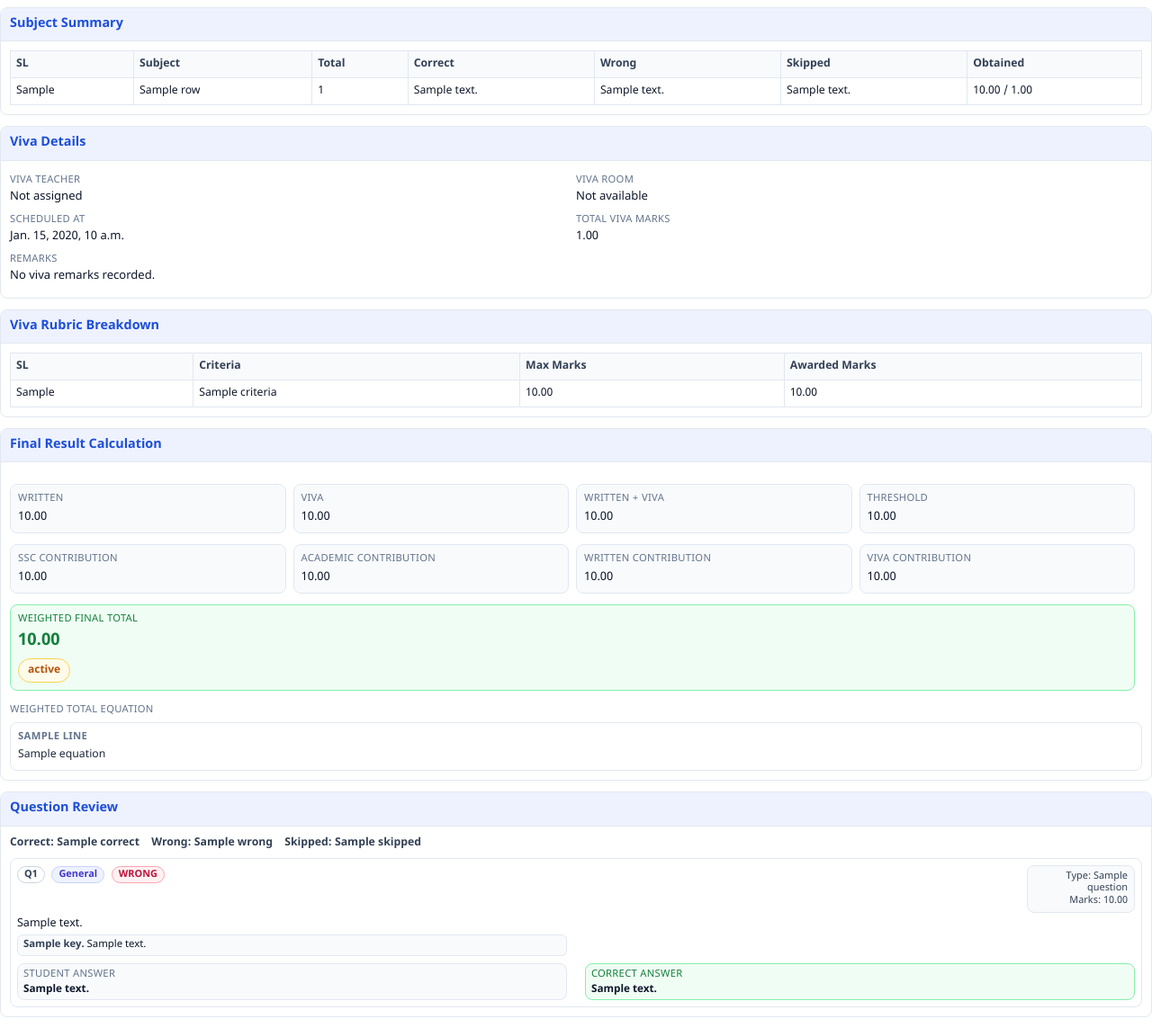
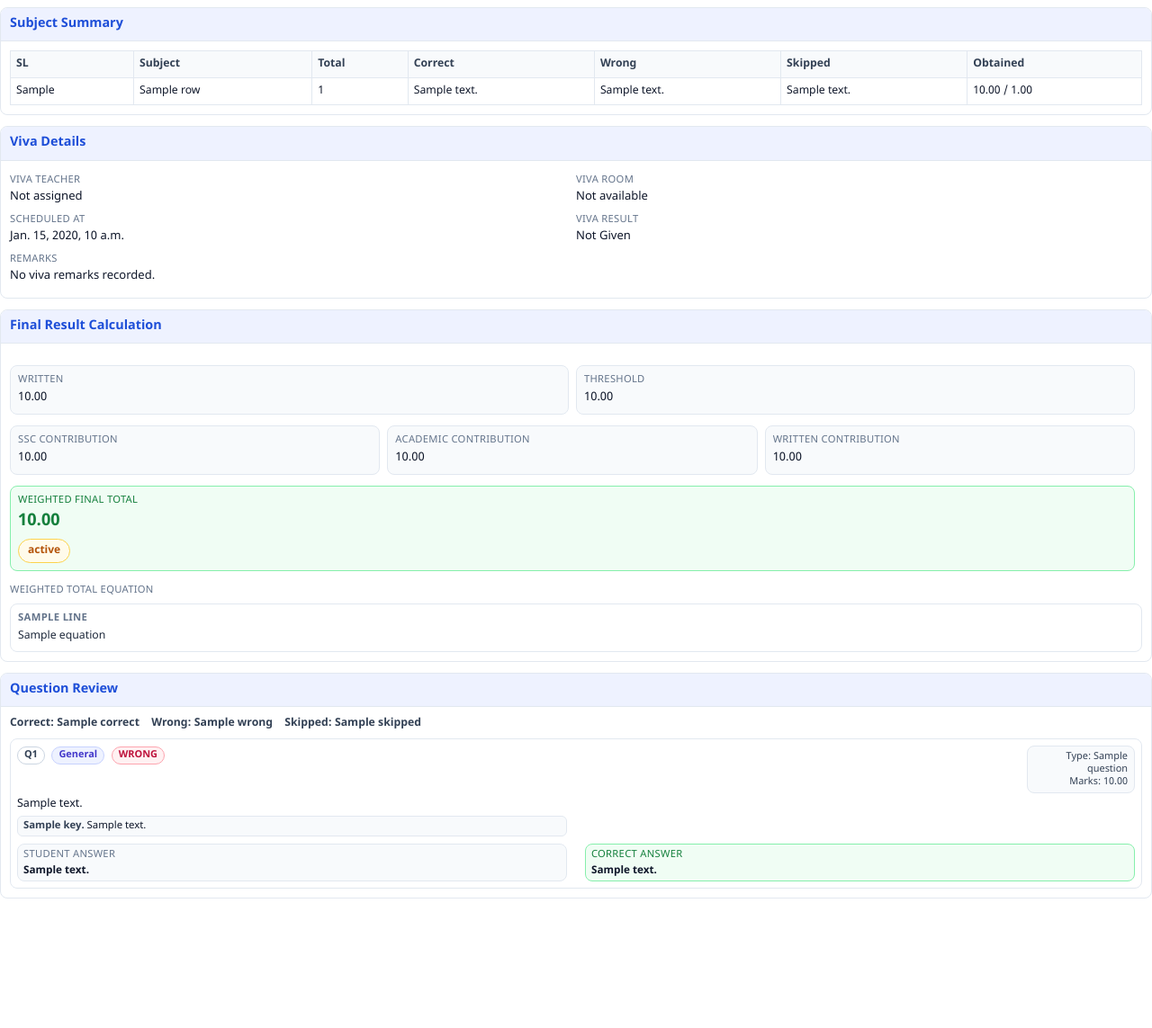
Before and after one commit to Re1354/ams-backend, a Django app: template amsapp/mainapp/templates/admission/student_report_pdf.html in a window 1280 px wide. Shown: the part 805-1948 px from the top of the page at 90% size. After the commit the page ends 1804 px from the top, so only its background shows below. Run offline with Django 5.2, Linux system fonts and the light colour scheme; the template is opened without the code that fills it: most values are stand-ins (such as "Sample title", 1, 10 or a date in 2020); grey boxes marked "Sample" are stand-in pictures; parts of the project's set-up code (start-up, migrations or seed data) failed here and were passed over; some libraries are stand-ins or nearby versions; some web fonts are replaced.

Commit message:
fixed viva number issues

```diff
--- a/amsapp/mainapp/templates/admission/student_report_pdf.html
+++ b/amsapp/mainapp/templates/admission/student_report_pdf.html
@@ -697,8 +697,8 @@
               <div class="value">{{ report.viva.scheduled_at|default:"Not available" }}</div>
             </div>
             <div class="info-cell">
-              <div class="label">Total Viva Marks</div>
-              <div class="value">{{ report.viva.total_marks|floatformat:2 }}</div>
+              <div class="label">Viva Result</div>
+              <div class="value">{% if report.final_result.viva_given %}Given{% else %}Not Given{% endif %}</div>
             </div>
           </div>
           <div class="info-row">
@@ -713,36 +713,6 @@
     </section>
 
     <section class="section">
-      <h2 class="section-title">Viva Rubric Breakdown</h2>
-      <div class="section-body">
-        {% if report.viva.rubric_rows %}
-          <table>
-            <thead>
-              <tr>
-                <th>SL</th>
-                <th>Criteria</th>
-                <th>Max Marks</th>
-                <th>Awarded Marks</th>
-              </tr>
-            </thead>
-            <tbody>
-              {% for row in report.viva.rubric_rows %}
-                <tr>
-                  <td>{{ row.sl }}</td>
-                  <td>{{ row.criteria }}</td>
-                  <td>{{ row.max_marks|floatformat:2 }}</td>
-                  <td>{{ row.awarded_marks|floatformat:2 }}</td>
-                </tr>
-              {% endfor %}
-            </tbody>
-          </table>
-        {% else %}
-          <p class="value">No viva rubric data recorded for this student.</p>
-        {% endif %}
-      </div>
-    </section>
-
-    <section class="section">
       <h2 class="section-title">Final Result Calculation</h2>
       <div class="section-body">
         <div class="summary-boxes">
@@ -751,18 +721,6 @@
               <div class="summary-card">
                 <div class="label">Written</div>
                 <div class="value">{{ report.final_result.written_marks|floatformat:2 }}</div>
-              </div>
-            </div>
-            <div class="summary-item">
-              <div class="summary-card">
-                <div class="label">Viva</div>
-                <div class="value">{{ report.final_result.viva_marks|floatformat:2 }}</div>
-              </div>
-            </div>
-            <div class="summary-item">
-              <div class="summary-card">
-                <div class="label">Written + Viva</div>
-                <div class="value">{{ report.final_result.written_viva_total|floatformat:2 }}</div>
               </div>
             </div>
             <div class="summary-item">
@@ -795,12 +753,6 @@
               <div class="summary-card">
                 <div class="label">Written Contribution</div>
                 <div class="value">{{ report.final_result.written_contribution|floatformat:2 }}</div>
-              </div>
-            </div>
-            <div class="summary-item">
-              <div class="summary-card">
-                <div class="label">Viva Contribution</div>
-                <div class="value">{{ report.final_result.viva_contribution|floatformat:2 }}</div>
               </div>
             </div>
           </div>
--- a/amsapp/mainapp/views/admission_report.py
+++ b/amsapp/mainapp/views/admission_report.py
@@ -207,12 +207,6 @@ def get_written_total_marks_from_report(report: dict) -> float:
     return float(written_summary.get("total_marks") or 0)
 
 
-def get_viva_total_marks_from_report(report: dict) -> float:
-    viva = report.get("viva") or {}
-    rubric_rows = viva.get("rubric_rows") or []
-    return round(sum(float(row.get("max_marks") or 0) for row in rubric_rows), 2)
-
-
 def build_weighted_component_equation(
     label: str,
     numerator_label: str,
@@ -354,7 +348,6 @@ def build_calculation_equations(report: dict) -> tuple[list[dict[str, str]], str
     academic_source = str(final_result.get("academic_source") or "").upper()
     academic_divisor = get_academic_divisor(final_result)
     written_total_marks = get_written_total_marks_from_report(report)
-    viva_total_marks = get_viva_total_marks_from_report(report)
     if academic_source in {"DIPLOMA", "HSC"}:
         academic_weight = distribution.get("hsc", 0)
     else:
@@ -401,27 +394,14 @@ def build_calculation_equations(report: dict) -> tuple[list[dict[str, str]], str
             ),
         },
         {
-            "label": "Viva Contribution",
-            "equation": build_weighted_component_equation(
-                label="Viva Contribution",
-                numerator_label="Viva Marks",
-                numerator_value=final_result.get("viva_marks"),
-                denominator_label="Total Viva Marks",
-                denominator_value=viva_total_marks,
-                weight_label="Viva Weight",
-                weight_value=distribution.get("viva"),
-                contribution_value=final_result.get("viva_contribution"),
-            ),
-        },
-        {
+            # ponytail: viva omitted from the equation while viva contribution is 0 (marks hidden).
             "label": "Final Weighted Total",
             "equation": (
                 f"Final Weighted Total = SSC Contribution + {academic_label} Contribution + "
-                "Written Contribution + Viva Contribution = "
+                "Written Contribution = "
                 f"{format_report_number(final_result.get('ssc_contribution'))} + "
                 f"{format_report_number(final_result.get('academic_contribution'))} + "
-                f"{format_report_number(final_result.get('written_contribution'))} + "
-                f"{format_report_number(final_result.get('viva_contribution'))} = "
+                f"{format_report_number(final_result.get('written_contribution'))} = "
                 f"{format_report_number(final_result.get('weighted_total'))}"
             ),
         },
@@ -806,6 +786,8 @@ def build_final_result(exam, student, summary, viva_assignment):
     return {
         "written_marks": round(written_marks, 2),
         "viva_marks": round(viva_marks, 2),
+        # Display flag driving the "Given / Not Given" viva indicator (marks hidden).
+        "viva_given": bool(existing_result.viva_given) if existing_result else True,
         "written_viva_total": written_viva_total,
         "weighted_total": round(weighted_total, 2),
         "threshold": round(threshold, 2) if threshold is not None else None,
```
